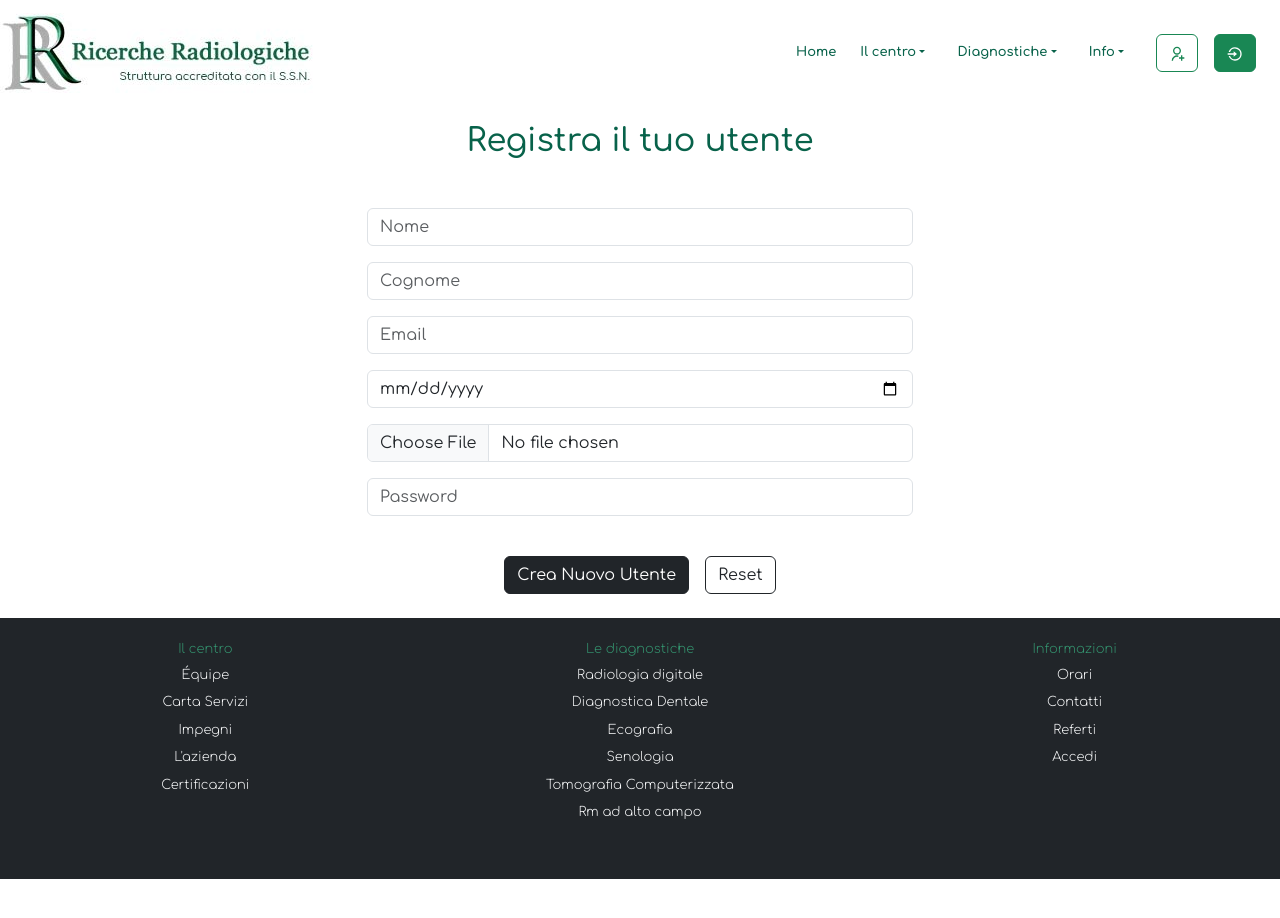
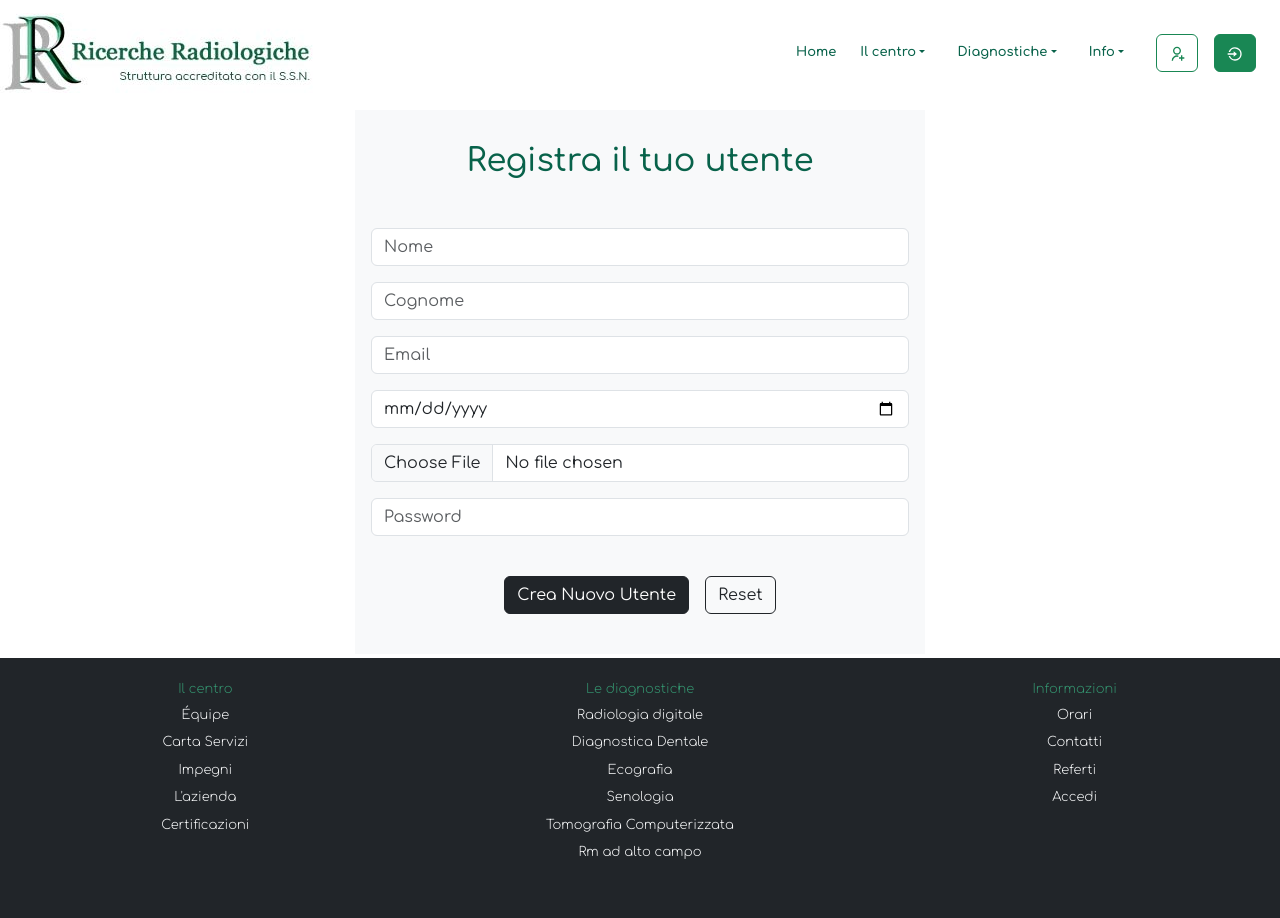
Before and after one commit to Pinom89/Ricerche-Radiologiche, a React (Create React App) app in the folder frontend/: page /register in a window 1280 px wide. Before the commit the page ends 879 px from the top, so only its background shows below. Built offline with nearby package versions, Linux system fonts and the light colour scheme; no server answers.

Commit message:
upload Registrati.jsx

```diff
--- a/frontend/src/components/registrati/Registrati.jsx
+++ b/frontend/src/components/registrati/Registrati.jsx
@@ -75,7 +75,7 @@ export default function Registrati() {
     }
     //  console.log('Dati inviati:', register);
     try {
-      const result = await fetchWithAuth(`${API_URL}/pazienti`, {
+       await fetchWithAuth(`${API_URL}/pazienti`, {
         method: 'POST',
         body: formData,
       });
@@ -101,9 +101,9 @@ export default function Registrati() {
 
 <Container className='font'>
       <Row className='d-flex flex-column justify-content-center align-items-center'>
-        <Col  sm={6}>
+        <Col  sm={6} className="bg-light my-1 p-3">
           <h2 className='mt-3 text-center'>Registra il tuo utente</h2>
-          <Form onSubmit={handleRegisterSubmit}>
+          <Form onSubmit={handleRegisterSubmit} >
             <InputGroup className="mb-3 mt-5">
               <Form.Control
                 placeholder="Nome"
```
